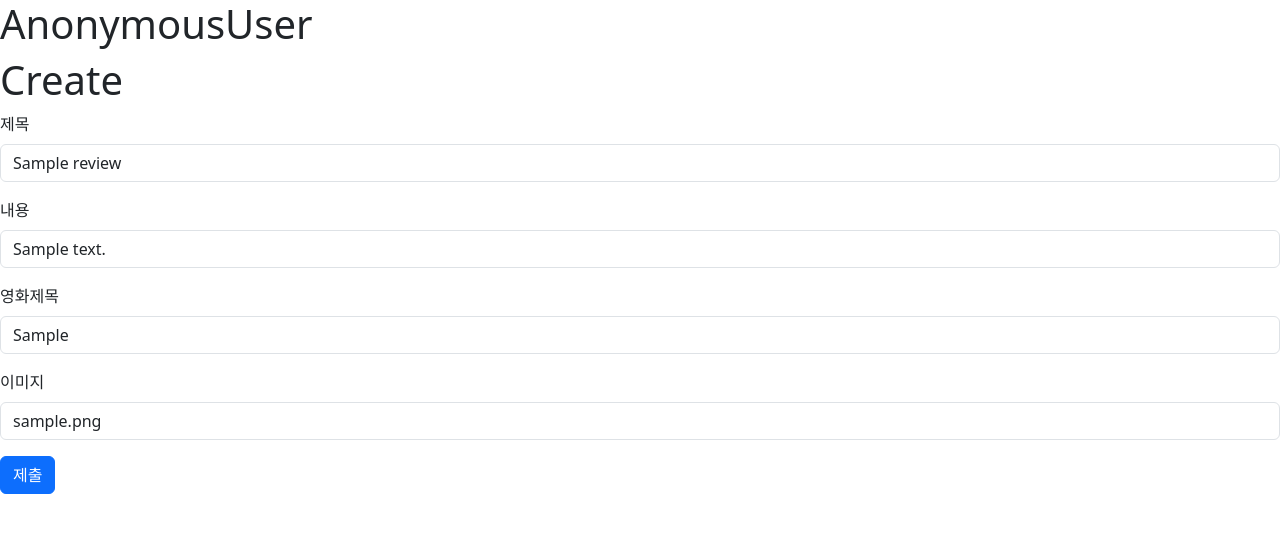
After one commit to Code-Sloth/Team-03, a Django app: page /reviews/1/update/ in a window 1280 px wide. The commit adds this page. Shown: the top 533 px of the page. Run offline with Django 3.2, Linux system fonts and the light colour scheme; tables that the repository leaves empty hold one stand-in row (values such as "Sample post").

Commit message:
add review. delete update

```diff
--- a/accounts/views.py
+++ b/accounts/views.py
@@ -10,7 +10,7 @@ def login(request):
         form = CustomUserAuthenticationForm(request, request.POST)
         if form.is_valid():
             auth_login(request, form.get_user())
-            return redirect('accounts:update')
+            return redirect('reviews:index')
     else:
         form = CustomUserAuthenticationForm()
     context = {
@@ -30,7 +30,7 @@ def signup(request):
         if form.is_valid():
             user = form.save()
             auth_login(request, user)
-            return redirect('')
+            return redirect('reviews:index')
     else:
         form = CustomUserCreationForm()
     context = {
@@ -44,7 +44,7 @@ def update(request):
         form = CustomUserChangeForm(request.POST, request.FILES, instance=request.user)
         if form.is_valid():
             form.save()
-            return redirect('accounts:update')
+            return redirect('accounts:detail')
     else:
         form = CustomUserChangeForm(instance=request.user)
     context = {
--- a/reviews/models.py
+++ b/reviews/models.py
@@ -16,9 +16,9 @@ class Review(models.Model):
     updated_time = models.DateTimeField(auto_now_add=True)
 
     def delete(self, *args, **kargs):
-      if self.image:
-          os.remove(os.path.join(settings.MEDIA_ROOT, self.image.path))
-      super(Review, self).delete(*args, **kargs)
+        if self.image:
+            os.remove(os.path.join(settings.MEDIA_ROOT, self.image.path))
+        super(Review, self).delete(*args, **kargs)
 
     def save(self, *args, **kwargs):
         if self.id:
--- a/reviews/templates/reviews/create.html
+++ b/reviews/templates/reviews/create.html
@@ -3,7 +3,7 @@
 {% block content %}
   <h1>Create</h1>
 
-  <form action="{% url 'reviews:create' %}" method="POST" enctype="multipart/form-data">
+  <form action="{% block create__url %}{% url 'reviews:create' %}{% endblock create__url %}" method="POST" enctype="multipart/form-data">
     {% csrf_token %}
     <div class="mb-3">
       <label for="title" class="form-label">제목</label>
--- a/reviews/templates/reviews/detail.html
+++ b/reviews/templates/reviews/detail.html
@@ -14,5 +14,9 @@
   </div>
   <p>{{ review.created_time }}</p>
   <p>{{ review.updated_time }}</p>
-
+  <form action="{% url 'reviews:delete' review.pk %}" method="POST">
+    {% csrf_token %}
+    <button class='btn btn-primary' type="submit">삭제</button>
+  </form>
+  <a class='btn btn-primary' href="{% url 'reviews:update' review.pk %}">수정</a>
 {% endblock content %}
--- a/reviews/templates/reviews/index.html
+++ b/reviews/templates/reviews/index.html
@@ -2,8 +2,10 @@
 
 {% block content %}
   <h1>index</h1>
-
+  <hr>
+  <a href="{% url 'reviews:create' %}">Create</a>
   {% for review in reviews %}
     <a href="{% url 'reviews:detail' review.pk %}">{{ review.title }}</a>
   {% endfor %}
+
 {% endblock content %}
--- /dev/null
+++ b/reviews/templates/reviews/update.html
@@ -0,0 +1,5 @@
+{% extends 'reviews/create.html' %}
+
+{% block create__url %}
+  {% url 'reviews:update' review.pk %}
+{% endblock create__url %}
--- a/reviews/urls.py
+++ b/reviews/urls.py
@@ -6,4 +6,7 @@ urlpatterns = [
     path('', views.index, name='index'),
     path('create/', views.create, name='create'),
     path('<int:review_pk>/', views.detail, name='detail'),
+    path('<int:review_pk>/delete/', views.delete, name='delete'),
+    path('<int:review_pk>/update/', views.update, name='update'),
+
 ]
--- a/reviews/views.py
+++ b/reviews/views.py
@@ -34,3 +34,22 @@ def detail(request, review_pk):
         'review': review
     }
     return render(request, 'reviews/detail.html', context)
+
+def delete(request, review_pk):
+    review = Review.objects.get(pk=review_pk)
+    review.delete()
+    return redirect('reviews:index')
+
+def update(request, review_pk):
+    review = Review.objects.get(pk=review_pk)
+    if request.method == 'POST':
+        form = ReviewForm(request.POST, request.FILES, instance=review)
+        if form.is_valid():
+            form.save()
+            return redirect('reviews:detail', review_pk)
+    else:
+        form = ReviewForm(instance=review)
+    context = {
+        'form':form
+    }
+    return render(request, 'reviews/update.html', context)
--- a/templates/base.html
+++ b/templates/base.html
@@ -11,6 +11,7 @@
   </style>
 </head>
 <body>
+  <nav class='sticky-top'><h1>{{ request.user }}</h1></nav>
   {% block content %}
   {% endblock content %}
   <script src="https://cdn.jsdelivr.net/npm/bootstrap@5.3.0-alpha1/dist/js/bootstrap.bundle.min.js" integrity="sha384-w76AqPfDkMBDXo30jS1Sgez6pr3x5MlQ1ZAGC+nuZB+EYdgRZgiwxhTBTkF7CXvN" crossorigin="anonymous"></script>
```
Also changed, not shown: 1 other file.
